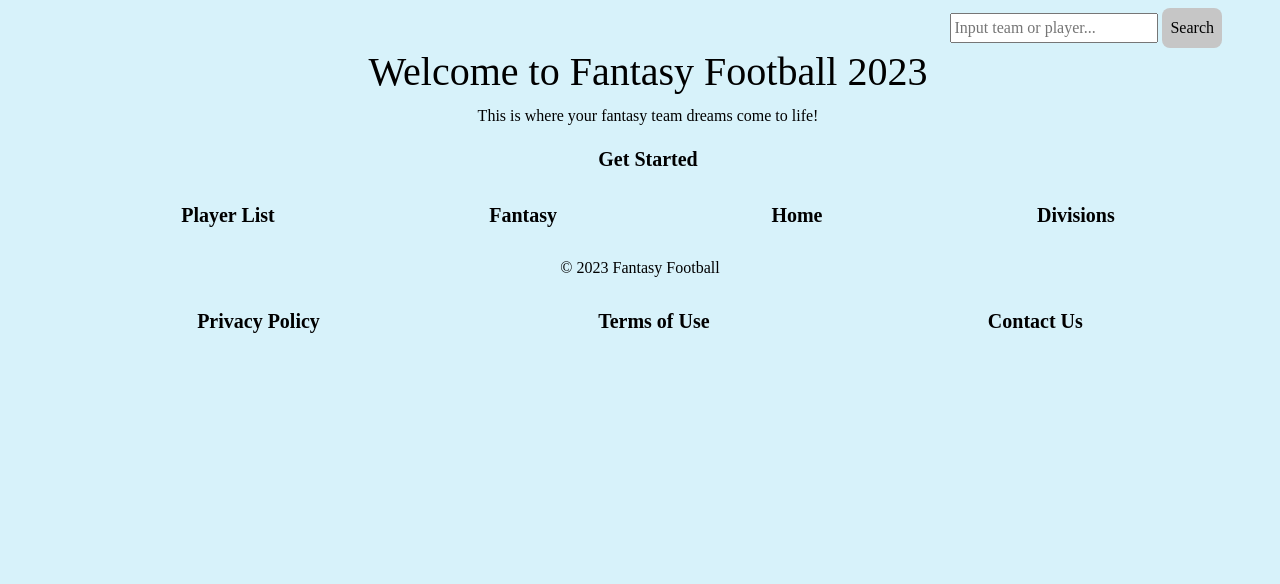
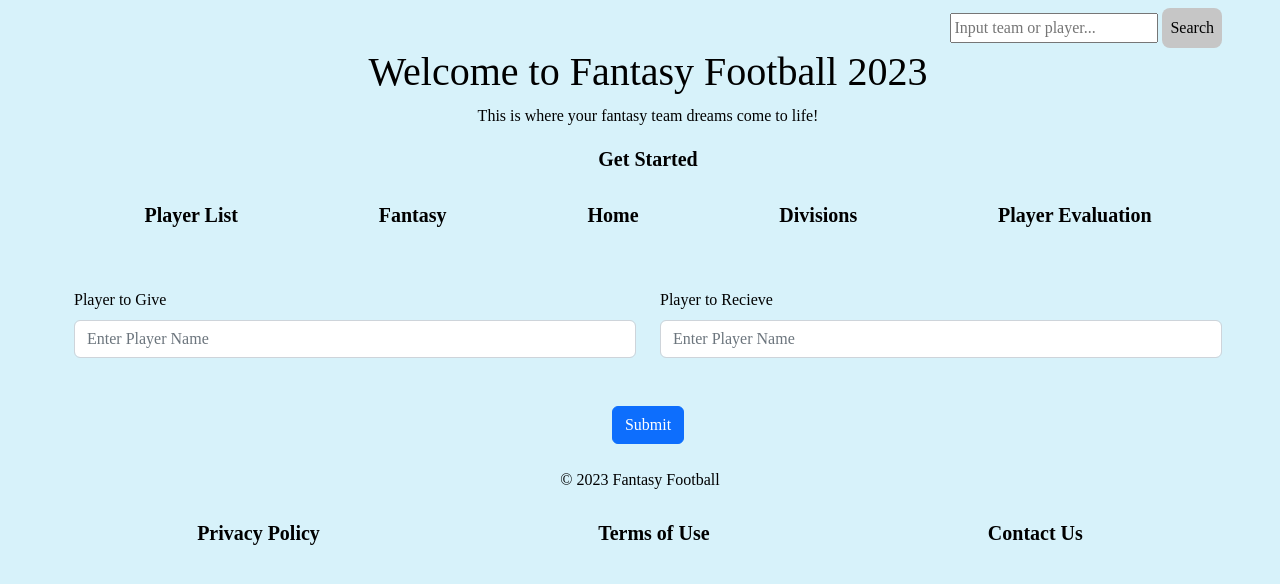
Before and after one commit to info340b-au23/project-MinHeo1, a React (Create React App) app: page /playerEval in a window 1280 px wide. Shown: the top 584 px of the page. Built offline with nearby package versions, Linux system fonts and the light colour scheme.

Commit message:
Player Eval from started

```diff
--- a/package.json
+++ b/package.json
@@ -6,7 +6,9 @@
     "@testing-library/jest-dom": "^5.17.0",
     "@testing-library/react": "^13.4.0",
     "@testing-library/user-event": "^13.5.0",
+    "bootstrap": "^5.3.2",
     "react": "^18.2.0",
+    "react-bootstrap": "^2.9.1",
     "react-dom": "^18.2.0",
     "react-router-dom": "^6.20.1",
     "react-scripts": "^5.0.1",
--- a/src/Components/App.js
+++ b/src/Components/App.js
@@ -3,18 +3,12 @@ import { useState } from 'react';
 import PlayerList from './PlayerList';
 import Sort from './Sort';
 import Homepage from './Homepage';
+import Evaluation from './PlayerEval';
 import DivisionList from './DivisionList';
 import { BrowserRouter as Router, Route, Link, Routes } from 'react-router-dom';
-import TeamInfo from './TeamInfo';
 
 
 function App(props) { //props is an array of jsonObjs
-  const [activeComponent, setActiveComponent] = useState(<Homepage />);
-
-  const handleClick = (component) => {
-    setActiveComponent(component);
-  };
-
   return (
     <Router>
       <header aria-label='navigation'>
@@ -26,6 +20,7 @@ function App(props) { //props is an array of jsonObjs
                 <li><Link to="/fantasy">Fantasy</Link></li>
                 <li><Link to="/">Home</Link></li>
                 <li><Link to="/divisions">Divisions</Link></li>
+                <li><Link to="/playerEval">Player Evaluation</Link></li>
               </ul>
             </nav>
 
@@ -34,6 +29,7 @@ function App(props) { //props is an array of jsonObjs
               <Route path="/players" element={<PlayerList players={props.data} />} />
               <Route path="/fantasy" element={<Sort data={props.data} />} />
               <Route path="/divisions" element={<DivisionList teams={props.divisions} />} />
+              <Route path="/playerEval" element={<Evaluation />} />
               <Route path="/" element={<Homepage />} />
             </Routes>
             </div>
--- a/src/Components/PlayerEval.js
+++ b/src/Components/PlayerEval.js
@@ -1,10 +1,31 @@
+import Button from "react-bootstrap/Button";
 import React from "react";
+import Col from 'react-bootstrap/Col';
+import Form from 'react-bootstrap/Form';
+import Row from 'react-bootstrap/Row';
+
 // import Dropdown from "./dropdown";
-export function Evaluation(props) { //pass in data of all the players as a prop?
-    return (
-        <>
-            <h2>Compare Players: </h2>
-
-        </>
-    )
+export default function Evaluation(props) {
+  //pass in data of all the players as a prop?
+	return (
+    <Form>
+      <Row className="align-items-center">
+        <Col className="my-5" >
+					<Form.Label>Player to Give</Form.Label>
+          <Form.Control placeholder="Enter Player Name" />
+        </Col>
+        <Col className="my-5">
+					<Form.Label className="text-center">Player to Recieve</Form.Label>
+          <Form.Control placeholder="Enter Player Name" />
+        </Col>
+      </Row>
+			<Row>
+				<Col xs="auto">
+					<Button type="submit" className="btn btn-primary mb-2 ">
+						Submit
+					</Button>
+				</Col>
+			</Row>
+    </Form>
+  );
 }
```
Also changed, not shown: src/Components/DivisionList.js (+6 -3 lines), 1 other file (tests, documents, lock files or other folders).
